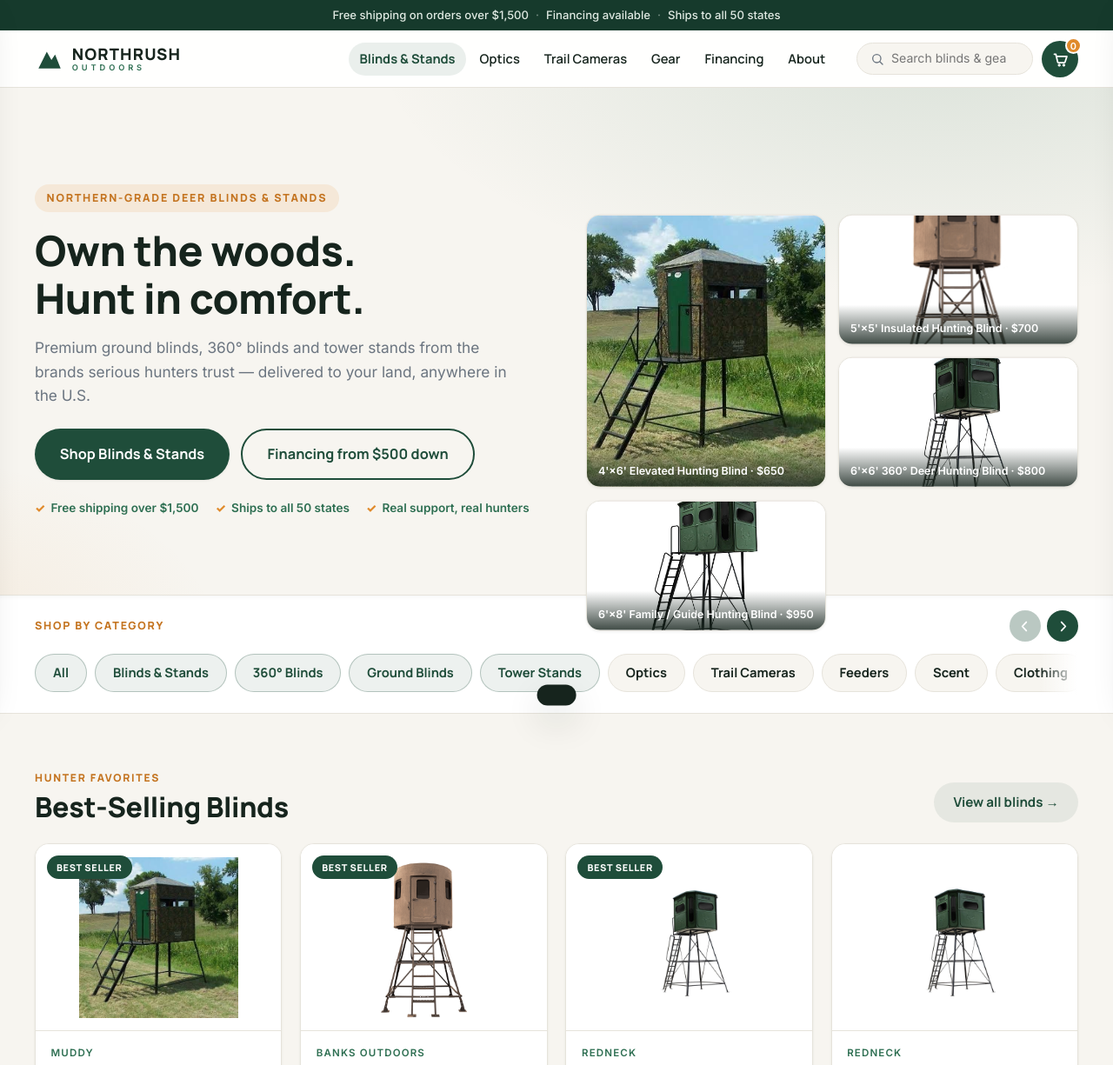
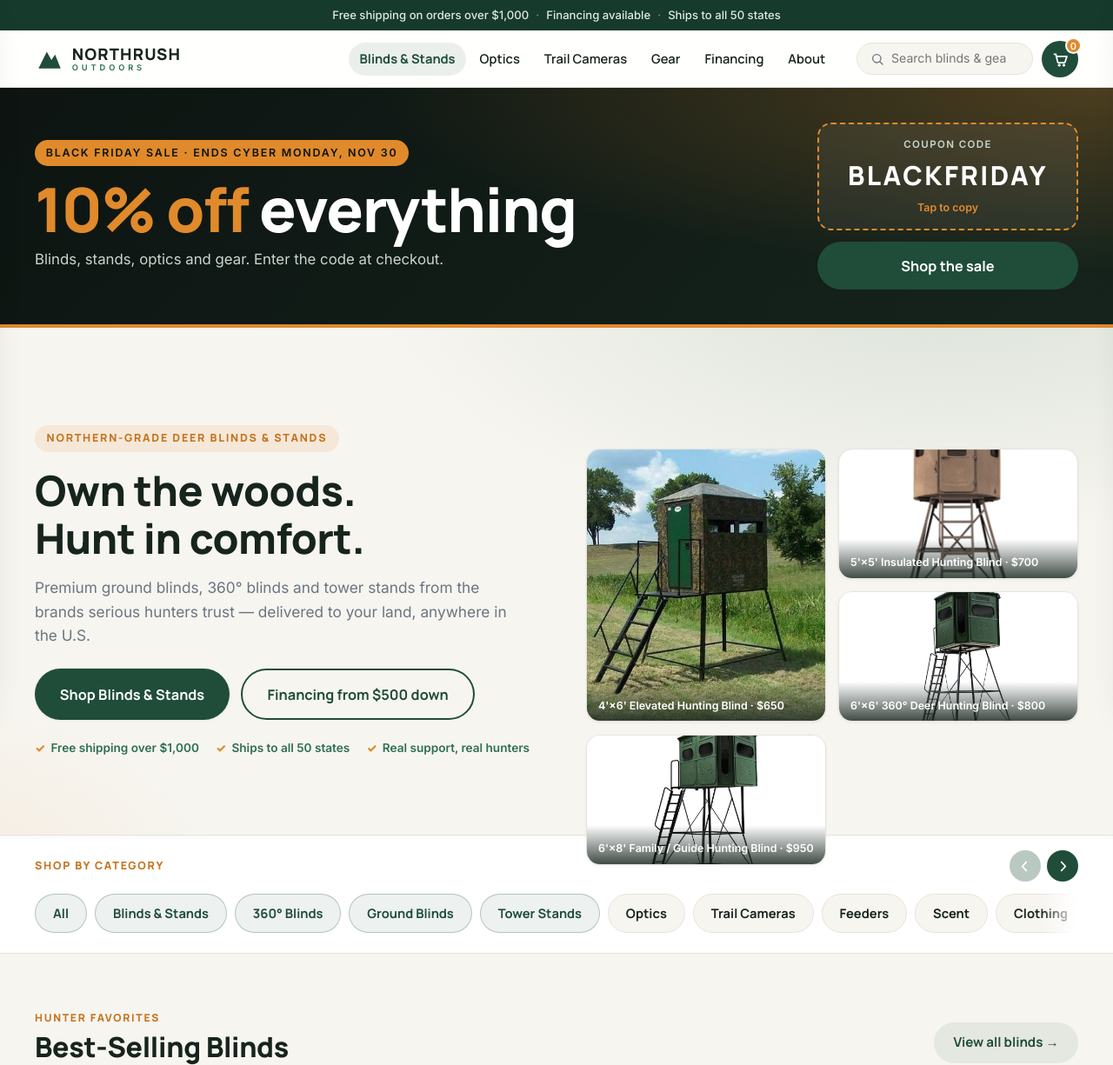
Before and after one commit to realllbadman/northrush, a FastAPI app: page / in a window 1280 px wide. Shown: the top 1225 px of the page at 87% size. Run offline with FastAPI, Linux system fonts and the light colour scheme.

Commit message:
shipping $150 under $1,000, Africa freight, Black Friday coupon + billboard
Shipping: US orders over $1,000 ship free, everything below pays a flat
$150 (was $14.99, free over $1,500). International freight is unchanged
except for a new Africa region at $600 (it used to fall under Other
International at $900).

Coupons: BLACKFRIDAY takes 10% off items (never shipping or freight) until
the end of Cyber Monday, 30 Nov 11:59pm PT. Checkout has a coupon box
checked against /coupons/{code}; the homepage shows a Black Friday billboard
with the code, which copies it and pre-applies it at checkout. Both switch
off by themselves when the coupon expires.

All of these rules now live in backend/pricing.py. The checkout page gets the
same numbers, and the server recomputes every order total instead of trusting
the browser's figure. Orders record the coupon and discount, shown in the
admin and both order emails. The free-shipping threshold is judged before the
discount, so a coupon can never make an order start paying shipping.

Also fixes the storefront toast: an empty sliver of it showed at the bottom
of every page.

Co-Authored-By: Claude Opus 5.5 <noreply@anthropic.com>

```diff
--- a/backend/main.py
+++ b/backend/main.py
@@ -20,6 +20,7 @@ from sqlalchemy.orm import Session
 
 load_dotenv()
 
+from backend import pricing  # noqa: E402
 from backend.database import Base, SessionLocal, engine, get_db  # noqa: E402
 from backend.models import Product  # noqa: E402
 from backend.routes import admin, bookings, inquiries  # noqa: E402
@@ -36,7 +37,7 @@ log = logging.getLogger("northrush")
 
 BASE_DIR = os.path.dirname(os.path.dirname(os.path.abspath(__file__)))
 
-ASSET_VERSION = "10"  # bump on every CSS/JS change
+ASSET_VERSION = "11"  # bump on every CSS/JS change
 
 # Smartsupp live chat. Public site key — blank it to disable the widget
 # (kept out of dev/test that way).
@@ -98,20 +99,12 @@ BUSINESS = {
     "phone_href": _PHONE_HREF,
     "address": os.getenv("BUSINESS_ADDRESS", ""),
     "hours": os.getenv("BUSINESS_HOURS", "Mon–Sat 8am–6pm CT"),
-    "free_ship_threshold": 1500,
-    "flat_shipping": 14.99,
+    # Shipping rules live in backend/pricing.py; these are for templates.
+    "free_ship_threshold": pricing.FREE_SHIP_THRESHOLD,
+    "flat_shipping": pricing.FLAT_SHIPPING,
 }
 
-FREIGHT_REGIONS = [
-    ("United States", 0),
-    ("Canada / Mexico", 250),
-    ("Europe / UK", 600),
-    ("Asia", 750),
-    ("Middle East", 800),
-    ("Australia / New Zealand", 850),
-    ("South America", 800),
-    ("Other International", 900),
-]
+FREIGHT_REGIONS = pricing.FREIGHT_REGIONS
 
 US_STATES = [
     "Alabama", "Alaska", "Arizona", "Arkansas", "California", "Colorado",
@@ -227,6 +220,8 @@ MIGRATIONS = [
     "ALTER TABLE products ADD COLUMN price_max FLOAT",
     "ALTER TABLE bookings ADD COLUMN product_interest VARCHAR DEFAULT ''",
     "ALTER TABLE products ADD COLUMN admin_managed INTEGER DEFAULT 0",
+    "ALTER TABLE inquiries ADD COLUMN coupon_code VARCHAR DEFAULT ''",
+    "ALTER TABLE inquiries ADD COLUMN discount FLOAT DEFAULT 0",
 ]
 
 
@@ -295,6 +290,8 @@ _env.globals.update(
     CATEGORY_SUBCATEGORIES=CATEGORY_SUBCATEGORIES,
     SLIDER_CHIPS=SLIDER_CHIPS,
     FREIGHT_REGIONS=FREIGHT_REGIONS,
+    SHIP_CONFIG=pricing.checkout_config(),
+    billboard_promo=pricing.billboard_promo,   # called per render, so it expires on time
     US_STATES=US_STATES,
     PAYMENT_METHODS=PAYMENT_METHODS,
     ASSET_VERSION=ASSET_VERSION,
@@ -483,6 +480,15 @@ def checkout(request: Request):
     return templates.TemplateResponse(request, "checkout.html", {})
 
 
+@app.get("/coupons/{code}")
+def check_coupon(code: str):
+    """Checkout's "Apply" button. Only reveals a code the customer typed."""
+    c = pricing.find_coupon(code[:40])
+    if not c:
+        raise StarletteHTTPException(status_code=404, detail="That code isn't valid or has expired.")
+    return {"code": c["code"], "percent": c["percent"], "label": c["label"]}
+
+
 @app.get("/financing")
 def financing(request: Request, db: Session = Depends(get_db)):
     eligible = (
--- a/backend/models.py
+++ b/backend/models.py
@@ -59,7 +59,9 @@ class Inquiry(Base):
     payment_method = Column(String, default="")        # see PAYMENT_METHODS in main.py
     notes = Column(Text, default="")
     items = Column(JSON, default=list)                 # cart line items
-    total = Column(Float, default=0.0)
+    coupon_code = Column(String, default="")           # see COUPONS in pricing.py
+    discount = Column(Float, default=0.0)              # amount the coupon took off
+    total = Column(Float, default=0.0)                 # computed server-side
     status = Column(String, default="pending")
     created_at = Column(DateTime, default=datetime.utcnow)
 
--- a/backend/routes/admin.py
+++ b/backend/routes/admin.py
@@ -162,6 +162,8 @@ def admin_data(_: str = Depends(require_admin), db: Session = Depends(get_db)):
                 "payment_method": i.payment_method,
                 "notes": i.notes,
                 "items": i.items or [],
+                "coupon_code": i.coupon_code or "",
+                "discount": i.discount or 0,
                 "total": i.total,
                 "status": i.status,
                 "created_at": i.created_at.isoformat() if i.created_at else None,
--- a/backend/schemas.py
+++ b/backend/schemas.py
@@ -29,7 +29,8 @@ class InquiryCreate(BaseModel):
     payment_method: str = "Cash App"
     notes: str = ""
     items: List[CartItem] = []
-    total: float = 0.0
+    coupon: str = Field("", max_length=40)
+    total: float = 0.0         # ignored: the server recomputes it (pricing.py)
     website: str = ""          # honeypot — humans leave this empty
 
 
@@ -47,3 +48,4 @@ class BookingCreate(BaseModel):
 class MessageOut(BaseModel):
     message: str
     id: Optional[int] = None    # order number — used as the ad conversion's transaction_id
+    total: Optional[float] = None   # server-computed order value
--- a/frontend/admin.html
+++ b/frontend/admin.html
@@ -410,6 +410,7 @@
             "<span><b>Freight:</b> " + esc(i.freight_region) + "</span>" +
             "<span><b>Contact:</b> " + esc(i.contact_pref) + (i.best_time ? " (" + esc(i.best_time) + ")" : "") + "</span>" +
             "<span><b>Payment:</b> " + esc(i.payment_method) + "</span>" +
+            (i.coupon_code ? "<span><b>Coupon:</b> " + esc(i.coupon_code) + " (−" + money(i.discount) + ")</span>" : "") +
           "</div>" +
           (items ? '<ul class="items-list">' + items + "</ul>" : "") +
           (i.notes ? '<div class="notes">' + esc(i.notes) + "</div>" : "") +
--- a/static/css/main.css
+++ b/static/css/main.css
@@ -1235,7 +1235,9 @@ h3 { font-size: 1.1rem; }
   position: fixed;
   bottom: 1.4rem;
   left: 50%;
-  transform: translate(-50%, 140%);
+  /* Fully off-screen when idle: 140% left a sliver of the empty pill showing. */
+  transform: translate(-50%, calc(100% + 2rem));
+  visibility: hidden;
   background: var(--ink);
   color: #fff;
   font-weight: 600;
@@ -1244,11 +1246,11 @@ h3 { font-size: 1.1rem; }
   border-radius: var(--radius-pill);
   box-shadow: var(--shadow-lg);
   z-index: 120;
-  transition: transform 0.3s cubic-bezier(0.22, 1, 0.36, 1);
+  transition: transform 0.3s cubic-bezier(0.22, 1, 0.36, 1), visibility 0s linear 0.3s;
   max-width: 90vw;
   text-align: center;
 }
-.toast.is-visible { transform: translate(-50%, 0); }
+.toast.is-visible { transform: translate(-50%, 0); visibility: visible; transition-delay: 0s; }
 
 /* ---------- Motion ---------- */
 .page-fade { animation: pageFade 0.4s ease both; }
@@ -1317,3 +1319,61 @@ h3 { font-size: 1.1rem; }
   .site-footer__grid { grid-template-columns: 1fr; }
   .hero__ctas .btn { width: 100%; }
 }
+
+/* ---------- Promo billboard (homepage, while a coupon is active) ---------- */
+.billboard {
+  position: relative;
+  overflow: hidden;
+  background:
+    radial-gradient(120% 140% at 100% 0%, rgba(224, 138, 43, 0.28) 0%, rgba(224, 138, 43, 0) 55%),
+    linear-gradient(135deg, #0d1411 0%, #16241d 100%);
+  color: #fff;
+  padding: var(--space-5) 0;
+  border-bottom: 4px solid var(--amber);
+}
+.billboard__inner { display: flex; align-items: center; justify-content: space-between; gap: var(--space-5); flex-wrap: wrap; }
+.billboard__copy { min-width: 0; flex: 1 1 420px; }
+.billboard__eyebrow {
+  display: inline-block; font-size: 0.78rem; font-weight: 800; letter-spacing: 0.14em; text-transform: uppercase;
+  color: #0d1411; background: var(--amber); padding: 0.3rem 0.8rem; border-radius: var(--radius-pill);
+}
+.billboard__title {
+  font-family: var(--font-head); font-weight: 800; line-height: 1; letter-spacing: -0.02em;
+  font-size: clamp(2.4rem, 6vw, 4.4rem); margin: 0.9rem 0 0.6rem; color: #fff;
+}
+.billboard__title span { color: var(--amber); }
+.billboard__sub { color: #c9d6cf; font-size: 1.05rem; max-width: 34rem; }
+.billboard__deal { display: flex; flex-direction: column; align-items: stretch; gap: 0.8rem; flex: 0 1 300px; }
+.billboard__code {
+  display: grid; justify-items: center; gap: 0.15rem; cursor: pointer; font: inherit; color: #fff;
+  background: rgba(255, 255, 255, 0.06); border: 2px dashed var(--amber); border-radius: var(--radius);
+  padding: 0.9rem 1.2rem; transition: background 0.2s;
+}
+.billboard__code:hover { background: rgba(224, 138, 43, 0.14); }
+.billboard__code:focus-visible { outline: 3px solid #fff; outline-offset: 3px; }
+.billboard__code-label { font-size: 0.72rem; font-weight: 700; letter-spacing: 0.12em; text-transform: uppercase; color: #c9d6cf; }
+.billboard__code-value { font-family: var(--font-head); font-size: 1.9rem; font-weight: 800; letter-spacing: 0.08em; }
+.billboard__code-hint { font-size: 0.78rem; color: var(--amber); font-weight: 600; }
+.billboard__cta { justify-content: center; }
+@media (max-width: 640px) {
+  .billboard { padding: var(--space-4) 0; }
+  .billboard__inner { gap: var(--space-4); }
+  .billboard__copy, .billboard__deal { flex: 1 1 100%; }
+  .billboard__sub { font-size: 0.95rem; }
+  .billboard__eyebrow { font-size: 0.66rem; letter-spacing: 0.08em; padding: 0.3rem 0.65rem; }
+}
+
+/* ---------- Checkout coupon ---------- */
+.co-summary__totals > div[hidden] { display: none; }
+.co-summary__discount dt, .co-summary__discount dd { color: var(--forest); font-weight: 700; }
+.coupon { margin-top: 1rem; display: grid; gap: 0.4rem; }
+.coupon label { font-size: 0.82rem; font-weight: 700; color: var(--ink); }
+.coupon__row { display: flex; gap: 0.5rem; }
+.coupon__row input {
+  flex: 1; min-width: 0; font: inherit; font-size: 0.95rem; text-transform: uppercase; letter-spacing: 0.04em;
+  padding: 0.55rem 0.8rem; border: 1px solid var(--border); border-radius: var(--radius-sm); background: #fff; color: var(--ink);
+}
+.coupon__row input[readonly] { background: var(--canvas); color: var(--forest); font-weight: 700; }
+.coupon__msg { font-size: 0.82rem; color: var(--forest); font-weight: 600; min-height: 1em; }
+.coupon__msg:empty { display: none; }
+.coupon__msg.is-bad { color: #b3372f; }
--- a/static/js/main.js
+++ b/static/js/main.js
@@ -3,8 +3,12 @@
   "use strict";
 
   var CART_KEY = "northrush_cart_v1";
-  var FREE_SHIP = 1500;
-  var FLAT_SHIP = 14.99;
+  // Shipping rules come from the server (backend/pricing.py via base.html),
+  // so the page can never drift from what the server charges.
+  var SHIP = window.NR_SHIP || {};
+  var FREE_SHIP = SHIP.freeShip != null ? SHIP.freeShip : 1000;
+  var FLAT_SHIP = SHIP.flatShip != null ? SHIP.flatShip : 150;
+  var COUPON_KEY = "northrush_coupon_v1";
 
   /* ------------------------------------------------------------------ */
   /*  Helpers                                                            */
@@ -297,12 +301,38 @@
     return parseFloat(opt && opt.getAttribute("data-fee")) || 0;
   }
 
+  /* Coupon: {code, percent, label} once the server has confirmed it. Only the
+     code is remembered between pages; it is re-checked on every checkout load,
+     so an expired code drops off. The server re-checks it again on submit. */
+  var coupon = null;
+
+  function savedCouponCode() {
+    try { return (JSON.parse(localStorage.getItem(COUPON_KEY)) || {}).code || ""; } catch (e) { return ""; }
+  }
+  function saveCouponCode(code) {
+    try {
+      if (code) localStorage.setItem(COUPON_KEY, JSON.stringify({ code: code }));
+      else localStorage.removeItem(COUPON_KEY);
+    } catch (e) { /* storage blocked — the coupon just won't carry over */ }
+  }
+  function lookupCoupon(code) {
+    return fetch("/coupons/" + encodeURIComponent(code)).then(function (r) {
+      return r.json().then(function (data) {
+        if (!r.ok) throw new Error(data.detail || "That code isn't valid.");
+        return data;
+      });
+    });
+  }
+
   function checkoutTotals(cart) {
     var sub = cartSubtotal(cart);
     var freight = freightFee();
     var domestic = freight === 0;
+    // Threshold judged before the discount, same as the server.
     var shipping = !cart.length ? 0 : (domestic ? (sub > FREE_SHIP ? 0 : FLAT_SHIP) : 0);
-    return { sub: sub, shipping: shipping, freight: freight, total: sub + shipping + freight, domestic: domestic };
+    var discount = cart.length && coupon ? Math.round(sub * coupon.percent) / 100 : 0;
+    return { sub: sub, discount: discount, shipping: shipping, freight: freight,
+             total: sub - discount + shipping + freight, domestic: domestic };
   }
 
   function renderCheckout() {
@@ -338,7 +368,66 @@
       (t.domestic ? (t.shipping === 0 ? "FREE" : money(t.shipping)) : "—");
     $("#co-freight").textContent = money(t.freight);
     $("#co-total").textContent = money(t.total);
+    var dRow = $("#co-discount-row");
+    if (dRow) {
+      dRow.hidden = !t.discount;
+      if (coupon) $("#co-discount-label").textContent = coupon.label + " (" + coupon.code + ", " + coupon.percent + "% off)";
+      $("#co-discount").textContent = "−" + money(t.discount);
+    }
   }
+
+  function initCoupon() {
+    var form = $("#coupon-form");
+    if (!form) return;
+    var input = $("#coupon-input"), btn = $("#coupon-apply"), msg = $("#coupon-msg");
+
+    function show(text, bad) {
+      msg.textContent = text;
+      msg.classList.toggle("is-bad", !!bad);
+    }
+    function setApplied(c) {
+      coupon = c;
+      saveCouponCode(c ? c.code : "");
+      input.value = c ? c.code : "";
+      input.readOnly = !!c;
+      btn.textContent = c ? "Remove" : "Apply";
+      renderCheckout();
+    }
+
+    form.addEventListener("submit", function (e) {
+      e.preventDefault();
+      if (coupon) { setApplied(null); show(""); return; }
+      var code = input.value.trim();
+      if (!code) { show("Enter a coupon code.", true); return; }
+      btn.disabled = true;
+      lookupCoupon(code)
+        .then(function (c) { setApplied(c); show("✓ " + c.label + " — " + c.percent + "% off your items"); })
+        .catch(function (err) { show(err.message, true); })
+        .then(function () { btn.disabled = false; });
+    });
+
+    var saved = savedCouponCode();
+    if (saved) {
+      lookupCoupon(saved)
+        .then(function (c) { setApplied(c); show("✓ " + c.label + " — " + c.percent + "% off your items"); })
+        .catch(function () { saveCouponCode(""); show("Your saved coupon has expired.", true); });
+    }
+  }
+
+  // Homepage billboard: tap the code to copy it; it's also applied at checkout.
+  document.addEventListener("click", function (e) {
+    var b = e.target.closest("[data-copy-code]");
+    if (!b) return;
+    var code = b.getAttribute("data-copy-code");
+    saveCouponCode(code);
+    var hint = b.querySelector("[data-copy-hint]");
+    var done = function () { if (hint) hint.textContent = "Copied — applied at checkout"; };
+    if (navigator.clipboard && navigator.clipboard.writeText) {
+      navigator.clipboard.writeText(code).then(done, done);
+    } else {
+      done();
+    }
+  });
 
   function initCheckout() {
     var form = $("#checkout-form");
@@ -380,6 +469,7 @@
         notes: fd.get("notes") || "",
         website: fd.get("website") || "",
         items: cart,
+        coupon: coupon ? coupon.code : "",
         total: Math.round(t.total * 100) / 100
       };
       var btn = $("#checkout-submit");
@@ -394,8 +484,9 @@
         return r.json();
       }).then(function (data) {
         // Real order value and order number, straight from the request/response.
-        trackPurchase(data.id || ("t" + Date.now()), payload.total);
+        trackPurchase(data.id || ("t" + Date.now()), data.total != null ? data.total : payload.total);
         localStorage.removeItem(CART_KEY);
+        saveCouponCode("");
         renderCartUI([]);
         $("#checkout-layout").hidden = true;
         var success = $("#co-success");
@@ -509,6 +600,7 @@
   initListing();
   initGallery();
   initCheckout();
+  initCoupon();
   initBookingForm("financing-form", "Financing");
   initBookingForm("contact-form", "General");
 })();
--- a/templates/base.html
+++ b/templates/base.html
@@ -15,12 +15,12 @@
   </script>
   {% endif %}
   <title>{% block title %}{{ BUSINESS.name }} — Deer Blinds, Stands & Hunting Gear{% endblock %}</title>
-  <meta name="description" content="{% block meta_description %}Premium deer blinds, tower stands and hunting gear. Free shipping over $1,500. Financing available. Ships to all 50 states.{% endblock %}">
+  <meta name="description" content="{% block meta_description %}Premium deer blinds, tower stands and hunting gear. Free shipping over ${{ '{:,.0f}'.format(BUSINESS.free_ship_threshold) }}. Financing available. Ships to all 50 states.{% endblock %}">
   {% block social_meta %}
   <meta property="og:site_name" content="{{ BUSINESS.name }}">
   <meta property="og:type" content="website">
   <meta property="og:title" content="{% block og_title %}{{ BUSINESS.name }} — Deer Blinds, Stands & Hunting Gear{% endblock %}">
-  <meta property="og:description" content="Premium deer blinds, tower stands and hunting gear. Free shipping over $1,500. Financing available. Ships to all 50 states.">
+  <meta property="og:description" content="Premium deer blinds, tower stands and hunting gear. Free shipping over ${{ '{:,.0f}'.format(BUSINESS.free_ship_threshold) }}. Financing available. Ships to all 50 states.">
   <meta property="og:image" content="{{ og_image(request) }}">
   <meta name="twitter:card" content="summary_large_image">
   <meta name="twitter:title" content="{{ BUSINESS.name }} — Deer Blinds, Stands & Hunting Gear">
@@ -39,7 +39,7 @@
   <!-- Promo strip -->
   <div class="promo-strip">
     <div class="container promo-strip__inner">
-      <span>Free shipping on orders over $1,500</span>
+      <span>Free shipping on orders over ${{ '{:,.0f}'.format(BUSINESS.free_ship_threshold) }}</span>
       <span class="promo-sep" aria-hidden="true">·</span>
       <span>Financing available</span>
       <span class="promo-sep" aria-hidden="true">·</span>
@@ -207,6 +207,7 @@
 
   <div class="toast" id="toast" role="status" aria-live="polite"></div>
 
+  <script>window.NR_SHIP = {{ SHIP_CONFIG | tojson }};</script>
   <script src="/static/js/main.js?v={{ ASSET_VERSION }}" defer></script>
   <script src="/static/js/animations.js?v={{ ASSET_VERSION }}" defer></script>
   {% block scripts %}{% endblock %}
--- a/templates/index.html
+++ b/templates/index.html
@@ -2,6 +2,28 @@
 {% from "_card.html" import product_card %}
 
 {% block content %}
+
+{% set promo = billboard_promo() %}
+{% if promo %}
+<!-- PROMO BILLBOARD (shows only while the coupon is active; see backend/pricing.py) -->
+<section class="billboard" aria-label="{{ promo.label }} sale">
+  <div class="container billboard__inner">
+    <div class="billboard__copy">
+      <span class="billboard__eyebrow">{{ promo.label }} sale · ends {{ promo.ends_text }}</span>
+      <h2 class="billboard__title"><span>{{ promo.percent }}% off</span> everything</h2>
+      <p class="billboard__sub">Blinds, stands, optics and gear. Enter the code at checkout.</p>
+    </div>
+    <div class="billboard__deal">
+      <button type="button" class="billboard__code" data-copy-code="{{ promo.code }}" aria-label="Copy coupon code {{ promo.code }}">
+        <span class="billboard__code-label">Coupon code</span>
+        <span class="billboard__code-value">{{ promo.code }}</span>
+        <span class="billboard__code-hint" data-copy-hint>Tap to copy</span>
+      </button>
+      <a class="btn btn--primary btn--lg billboard__cta" href="/products?category=deer-blinds-stands">Shop the sale</a>
+    </div>
+  </div>
+</section>
+{% endif %}
 
 <!-- HERO -->
 <section class="hero">
@@ -15,7 +37,7 @@
         <a class="btn btn--outline btn--lg" href="/financing">Financing from $500 down</a>
       </div>
       <ul class="hero__ticks reveal">
-        <li>Free shipping over $1,500</li>
+        <li>Free shipping over ${{ '{:,.0f}'.format(BUSINESS.free_ship_threshold) }}</li>
         <li>Ships to all 50 states</li>
         <li>Real support, real hunters</li>
       </ul>
```
Also changed, not shown: backend/pricing.py (added, +116 -0 lines), backend/routes/inquiries.py (+9 -2 lines), backend/services/email.py (+24 -1 lines), templates/checkout.html (+10 -1 lines), README.md.
